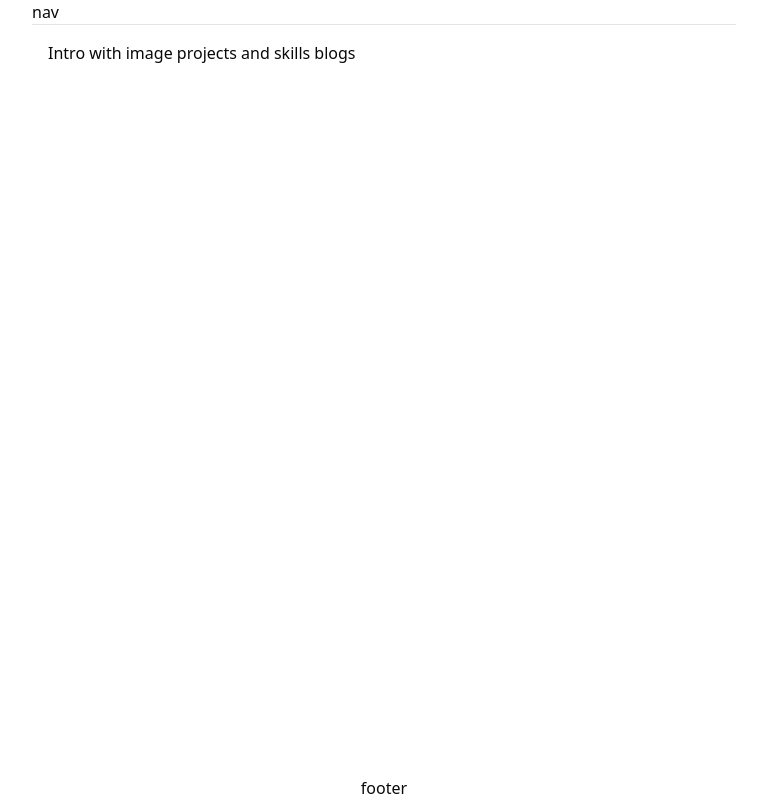
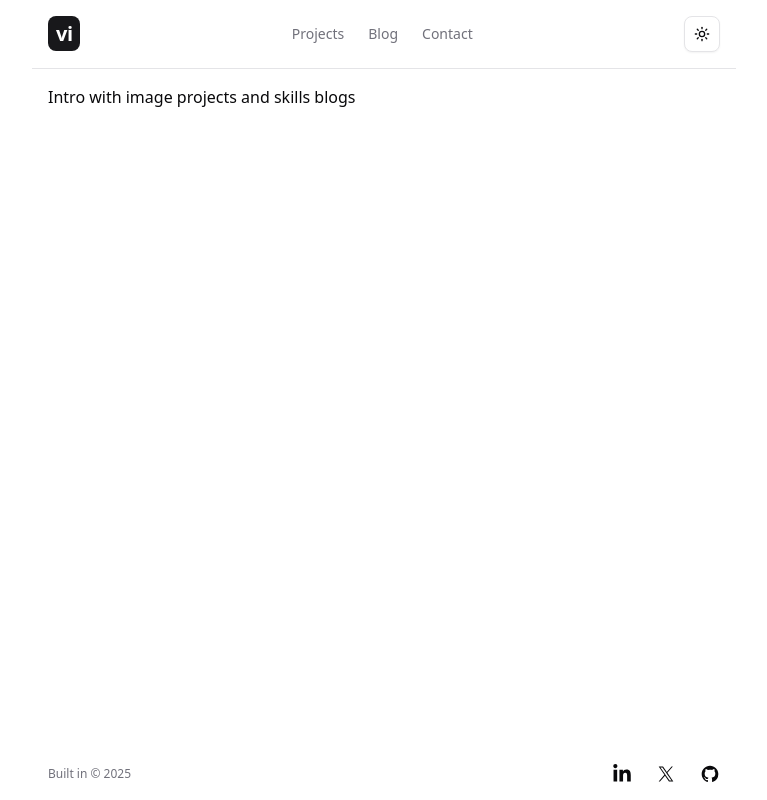
Before and after one commit to blockvished/jcmvishael, a Next.js app: page / in a window 1280 px wide. Shown: the whole page, without its empty margins (256-1023 px from the left). Built offline with nearby package versions, Linux system fonts and the light colour scheme.

Commit message:
structured the navbar and footer

```diff
--- a/src/components/footer.tsx
+++ b/src/components/footer.tsx
@@ -4,7 +4,33 @@ import { navigation } from "@/lib/navlinks";
 export default function Footer() {
   return (
     <footer className="row-start-3 flex gap-[24px] flex-wrap items-center justify-center">
-      footer
+      <div className="container mx-auto max-w-3xl px-4 py-4">
+        <div className="md:flex md:items-center md:justify-between">
+          {/* Social links */}
+          <div className="flex justify-center space-x-6 md:order-2">
+            {navigation.map((item, index) => (
+              <a
+                key={index}
+                href={`http://${item.name}.com/${item.username}`}
+                target="_blank"
+                rel="noopener noreferrer"
+                title={item.name}
+                className="flex items-center gap-2 hover:underline hover:underline-offset-4"
+              >
+                <span className="sr-only">{item.name}</span>
+                <item.icon aria-hidden="true" className="h-5 w-5" />
+              </a>
+            ))}
+          </div>
+
+          {/* Copyright */}
+          <div className="mt-8 md:order-1 md:mt-0">
+            <p className="text-center text-xs leading-5 text-muted-foreground">
+              Built in &copy; {new Date().getFullYear()}
+            </p>
+          </div>
+        </div>
+      </div>
     </footer>
   );
 }
--- a/src/components/navbar.tsx
+++ b/src/components/navbar.tsx
@@ -4,7 +4,36 @@ import Link from "next/link";
 export default function Navbar() {
     return (
         <header className="sticky top-0 z-50 w-full border-b border-border bg-background/80 backdrop-blur">
-            nav
+            <div className="container mx-auto flex max-w-5xl items-center justify-between px-4 py-4">
+                <Link href="/" className="text-xl font-bold tracking-tight">
+                    <span className="rounded-md bg-primary px-2 py-1 text-background">
+                        vi
+                    </span>
+                </Link>
+
+                <nav className="hidden gap-6 sm:flex">
+                    <Link
+                        href="/projects"
+                        className="text-sm font-medium text-muted-foreground transition-colors hover:text-foreground"
+                    >
+                        Projects
+                    </Link>
+                    <Link
+                        href="/blog"
+                        className="text-sm font-medium text-muted-foreground transition-colors hover:text-foreground"
+                    >
+                        Blog
+                    </Link>
+                    <Link
+                        href="/contact"
+                        className="text-sm font-medium text-muted-foreground transition-colors hover:text-foreground"
+                    >
+                        Contact
+                    </Link>
+                </nav>
+
+                <ThemeToggle />
+            </div>
         </header>
     )
 }
--- /dev/null
+++ b/src/lib/navlinks.tsx
@@ -0,0 +1,38 @@
+import { JSX, SVGProps } from 'react'
+
+export const navigation = [
+  {
+    name: 'LinkedIn',
+    username: 'linkedin.com',
+    icon: (props: JSX.IntrinsicAttributes & SVGProps<SVGSVGElement>) => (
+      <svg fill='currentColor' viewBox='0 0 448 512' {...props}>
+        <path
+          fill='currentColor'
+          d='M100.28 448H7.4V148.9h92.88zM53.79 108.1C24.09 108.1 0 83.5 0 53.8a53.79 53.79 0 0 1 107.58 0c0 29.7-24.1 54.3-53.79 54.3zM447.9 448h-92.68V302.4c0-34.7-.7-79.2-48.29-79.2-48.29 0-55.69 37.7-55.69 76.7V448h-92.78V148.9h89.08v40.8h1.3c12.4-23.5 42.69-48.3 87.88-48.3 94 0 111.28 61.9 111.28 142.3V448z'
+        ></path>
+      </svg>
+    )
+  },
+  {
+    name: 'X',
+    username: 'x.com',
+    icon: (props: JSX.IntrinsicAttributes & SVGProps<SVGSVGElement>) => (
+      <svg fill='currentColor' viewBox='0 0 24 24' {...props}>
+        <path d='M13.6823 10.6218L20.2391 3H18.6854L12.9921 9.61788L8.44486 3H3.2002L10.0765 13.0074L3.2002 21H4.75404L10.7663 14.0113L15.5685 21H20.8131L13.6819 10.6218H13.6823ZM11.5541 13.0956L10.8574 12.0991L5.31391 4.16971H7.70053L12.1742 10.5689L12.8709 11.5655L18.6861 19.8835H16.2995L11.5541 13.096V13.0956Z' />
+      </svg>
+    )
+  },
+  {
+    name: 'GitHub',
+    username: 'github.com',
+    icon: (props: JSX.IntrinsicAttributes & SVGProps<SVGSVGElement>) => (
+      <svg fill='currentColor' viewBox='0 0 24 24' {...props}>
+        <path
+          fillRule='evenodd'
+          d='M12 2C6.477 2 2 6.484 2 12.017c0 4.425 2.865 8.18 6.839 9.504.5.092.682-.217.682-.483 0-.237-.008-.868-.013-1.703-2.782.605-3.369-1.343-3.369-1.343-.454-1.158-1.11-1.466-1.11-1.466-.908-.62.069-.608.069-.608 1.003.07 1.531 1.032 1.531 1.032.892 1.53 2.341 1.088 2.91.832.092-.647.35-1.088.636-1.338-2.22-.253-4.555-1.113-4.555-4.951 0-1.093.39-1.988 1.029-2.688-.103-.253-.446-1.272.098-2.65 0 0 .84-.27 2.75 1.026A9.564 9.564 0 0112 6.844c.85.004 1.705.115 2.504.337 1.909-1.296 2.747-1.027 2.747-1.027.546 1.379.202 2.398.1 2.651.64.7 1.028 1.595 1.028 2.688 0 3.848-2.339 4.695-4.566 4.943.359.309.678.92.678 1.855 0 1.338-.012 2.419-.012 2.747 0 .268.18.58.688.482A10.019 10.019 0 0022 12.017C22 6.484 17.522 2 12 2z'
+          clipRule='evenodd'
+        />
+      </svg>
+    )
+  },
+]
```
